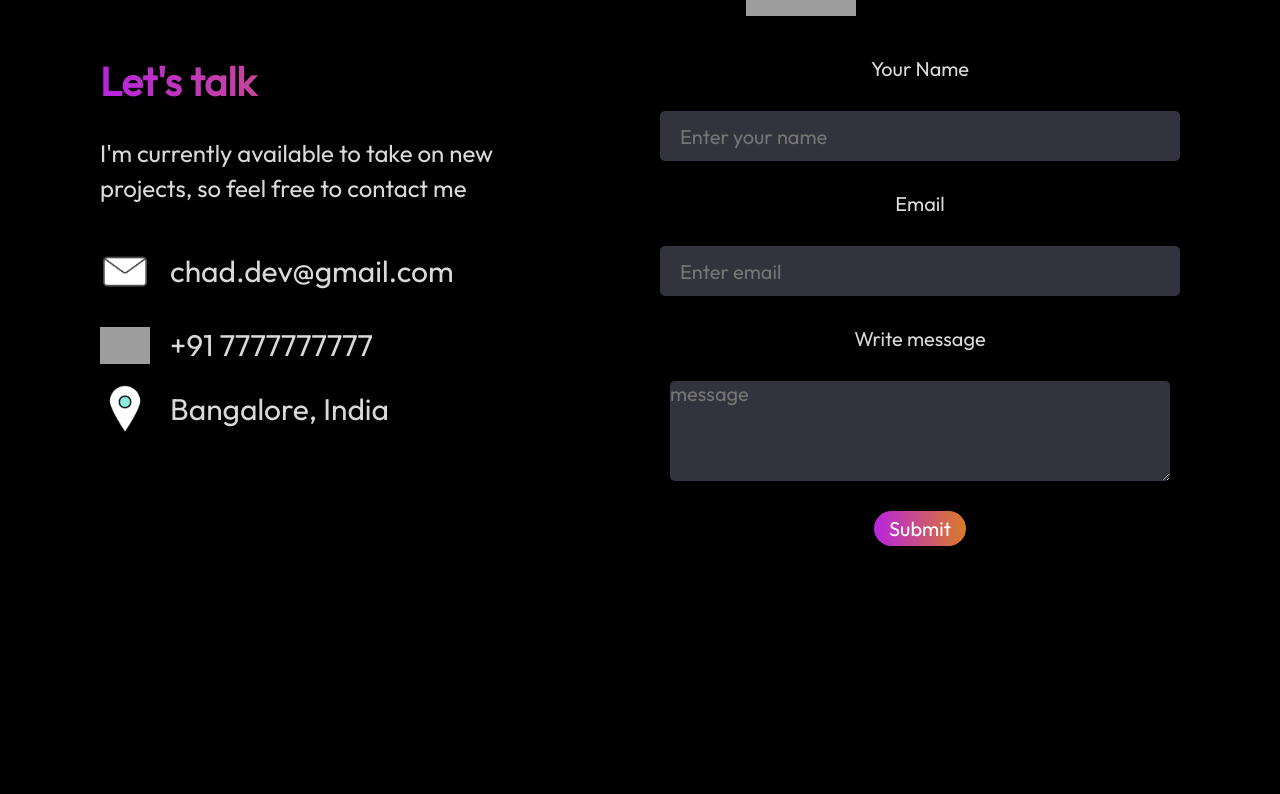
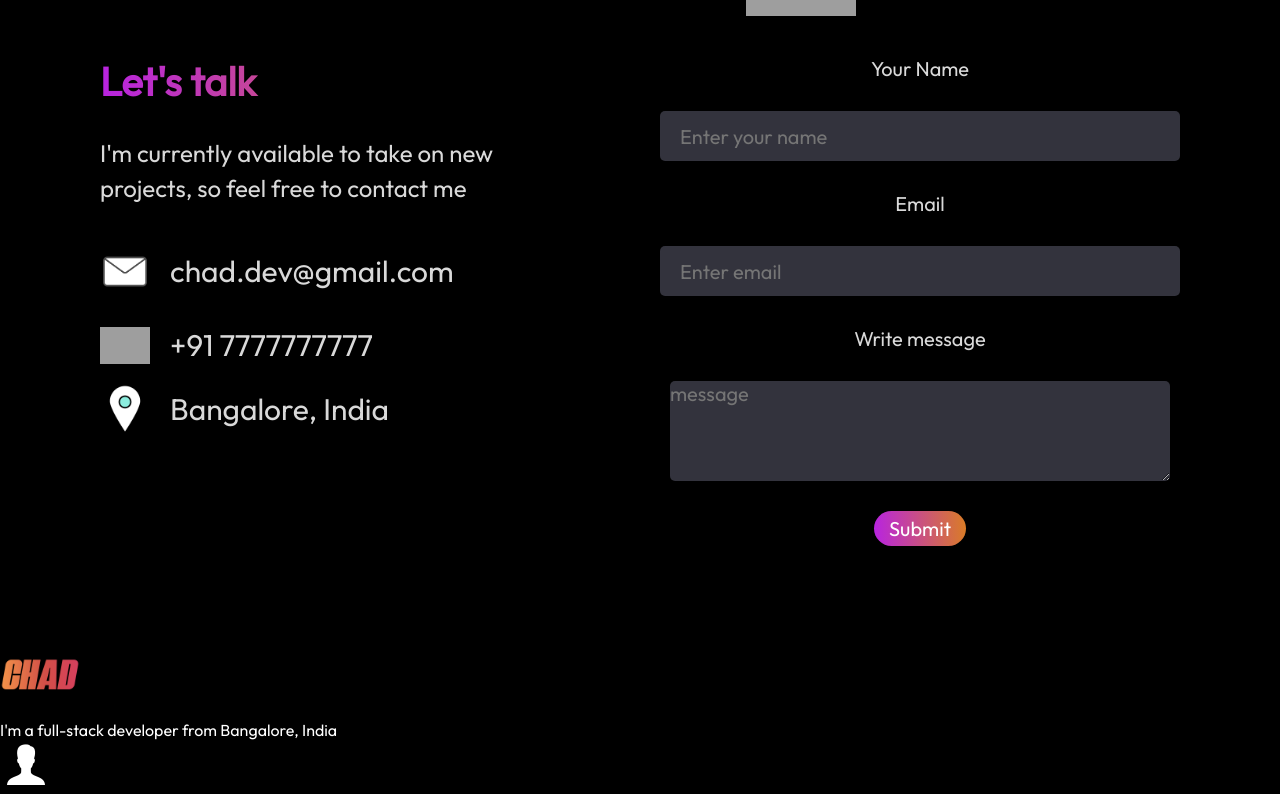
Before and after one commit to Vinay-webDev/React-portfolio1, a React (Vite) app: page / in a window 1280 px wide. Shown: the part 3758-4552 px from the top of the page. Before the commit the page ends 4354 px from the top, so only its background shows below. Built offline with nearby package versions, Linux system fonts and the light colour scheme; grey boxes are pictures that could not be loaded.

Commit message:
Footer component

```diff
--- a/src/App.jsx
+++ b/src/App.jsx
@@ -4,6 +4,7 @@ import About from './components/About/About.jsx';
 import Topics from './components/Topics/Topics.jsx';
 import Projects from './components/Projects/Projects.jsx';
 import Contact from './components/Contact/Contact.jsx';
+import Footer from './components/Footer/Footer.jsx';
 
 
 function App() {
@@ -17,6 +18,7 @@ function App() {
       <Topics/>
       <Projects/>
       <Contact/>
+      <Footer/>
     </div>
   );
 }
--- /dev/null
+++ b/src/components/Footer/Footer.css
@@ -0,0 +1,4 @@
+.footer-top-left img{
+    width: 80px;
+    height: 80px;
+}
--- /dev/null
+++ b/src/components/Footer/Footer.jsx
@@ -0,0 +1,26 @@
+import React from 'react'
+import './Footer.css';
+import logo from '../../assets/chad.png';
+import user from '../../assets/user.png';
+
+
+
+const Footer = () => {
+  return (
+    <div className="footer">
+        <div className="footer-top">
+            <div className="footer-top-left">
+                <img src={logo} alt="logo"/>
+                <p>I'm a full-stack developer from Bangalore, India</p>
+            </div>
+            <div className="footer-top-right">
+                <div className="footer-mail-input">
+                    <img src={user} alt="user-icon"/>
+                </div>
+            </div>
+        </div>
+    </div>
+  );
+}
+
+export default Footer;
```
Also changed, not shown: src/assets/user.png (added).
